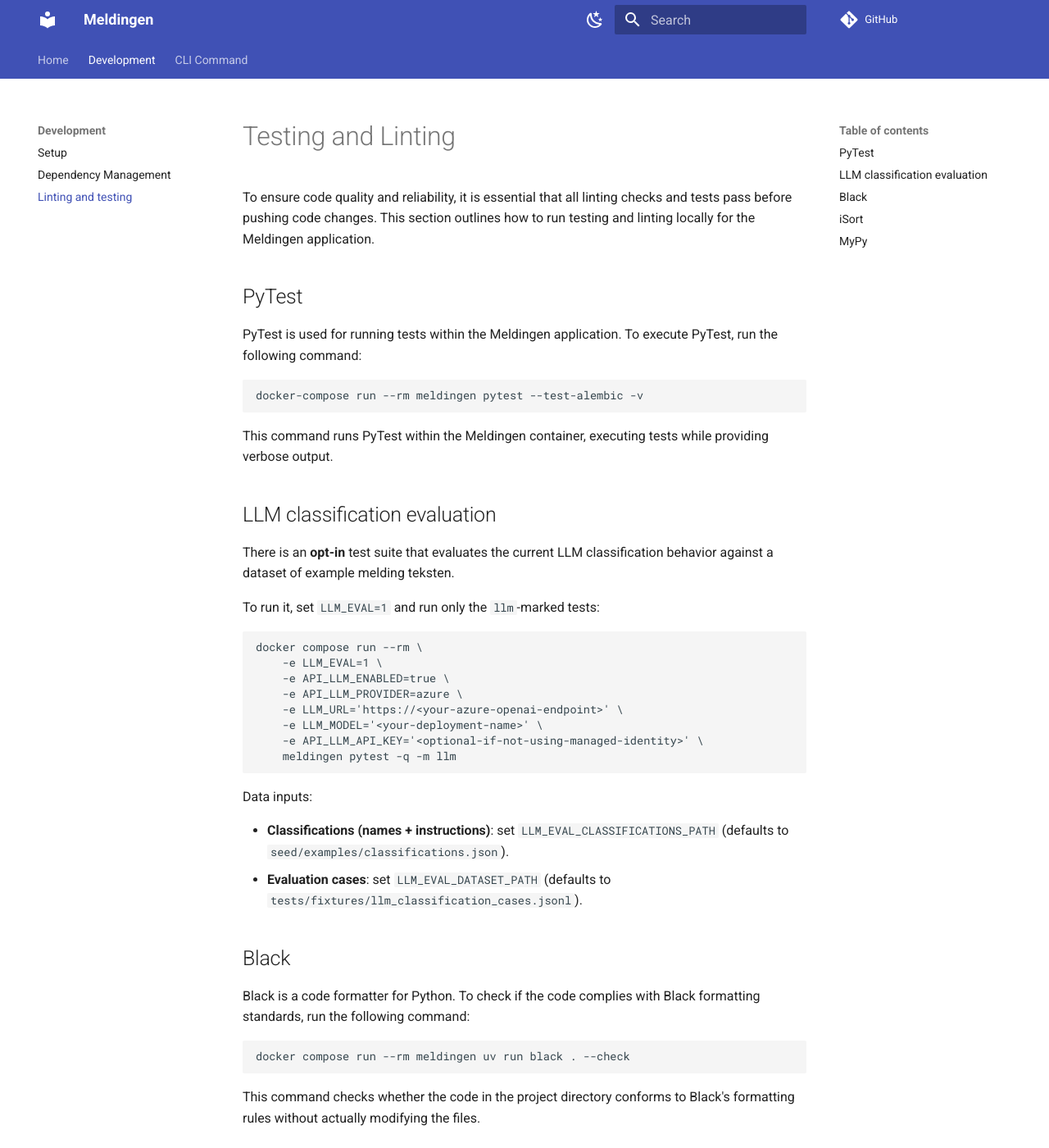
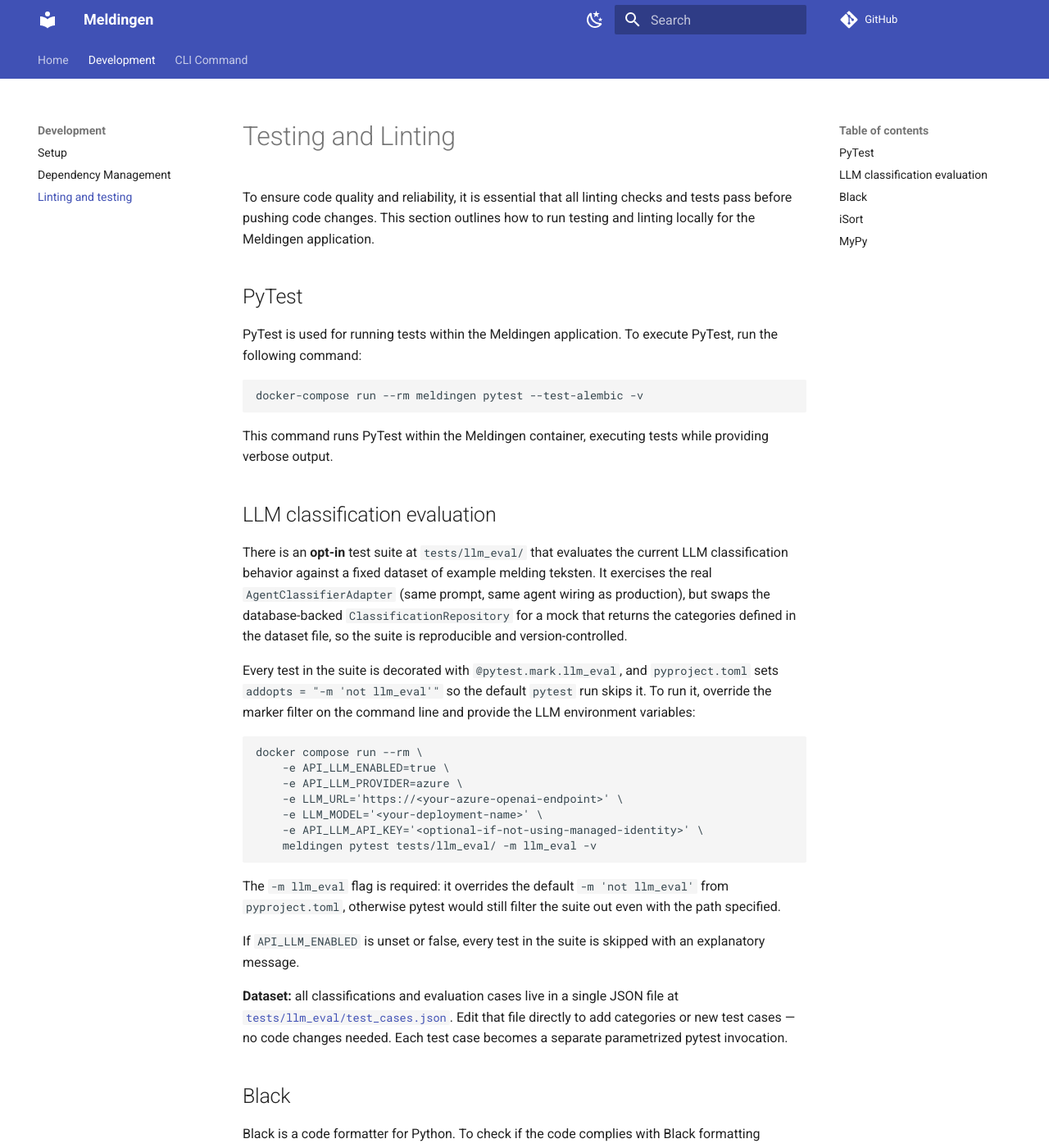
Before and after one commit to Amsterdam/meldingen, an MkDocs documentation site: the page built from docs/development/linting_and_testing.md, in a window 1280 px wide and 1400 px high. Shown: the whole window at 82% size. Built offline with MkDocs 1.6.1 and Material for MkDocs 9.7.7, drawn with Linux system fonts in a browser that asks for light colours; comment, search, counter and statistics services are not loaded.

Commit message:
pr notes

````diff
--- a/docs/development/linting_and_testing.md
+++ b/docs/development/linting_and_testing.md
@@ -18,25 +18,25 @@
 
 ## LLM classification evaluation
 
-There is an **opt-in** test suite that evaluates the current LLM classification behavior against a dataset of example melding teksten.
+There is an **opt-in** test suite at `tests/llm_eval/` that evaluates the current LLM classification behavior against a fixed dataset of example melding teksten. It exercises the real `AgentClassifierAdapter` (same prompt, same agent wiring as production), but swaps the database-backed `ClassificationRepository` for a mock that returns the categories defined in the dataset file, so the suite is reproducible and version-controlled.
 
-To run it, set `LLM_EVAL=1` and run only the `llm`-marked tests:
+Every test in the suite is decorated with `@pytest.mark.llm_eval`, and `pyproject.toml` sets `addopts = "-m 'not llm_eval'"` so the default `pytest` run skips it. To run it, override the marker filter on the command line and provide the LLM environment variables:
 
 ```bash
 docker compose run --rm \
-	-e LLM_EVAL=1 \
 	-e API_LLM_ENABLED=true \
 	-e API_LLM_PROVIDER=azure \
 	-e LLM_URL='https://<your-azure-openai-endpoint>' \
 	-e LLM_MODEL='<your-deployment-name>' \
 	-e API_LLM_API_KEY='<optional-if-not-using-managed-identity>' \
-	meldingen pytest -q -m llm
+	meldingen pytest tests/llm_eval/ -m llm_eval -v
 ```
 
-Data inputs:
+The `-m llm_eval` flag is required: it overrides the default `-m 'not llm_eval'` from `pyproject.toml`, otherwise pytest would still filter the suite out even with the path specified.
 
-- **Classifications (names + instructions)**: set `LLM_EVAL_CLASSIFICATIONS_PATH` (defaults to `seed/examples/classifications.json`).
-- **Evaluation cases**: set `LLM_EVAL_DATASET_PATH` (defaults to `tests/fixtures/llm_classification_cases.jsonl`).
+If `API_LLM_ENABLED` is unset or false, every test in the suite is skipped with an explanatory message.
+
+**Dataset:** all classifications and evaluation cases live in a single JSON file at [`tests/llm_eval/test_cases.json`](../../tests/llm_eval/test_cases.json). Edit that file directly to add categories or new test cases — no code changes needed. Each test case becomes a separate parametrized pytest invocation.
 
 ## Black
 
````
Also changed, not shown: pyproject.toml (+5 -2 lines), 3 other files.
